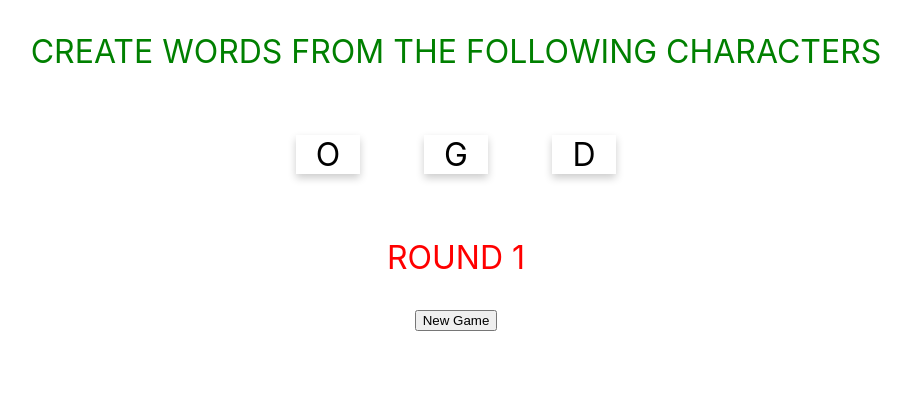
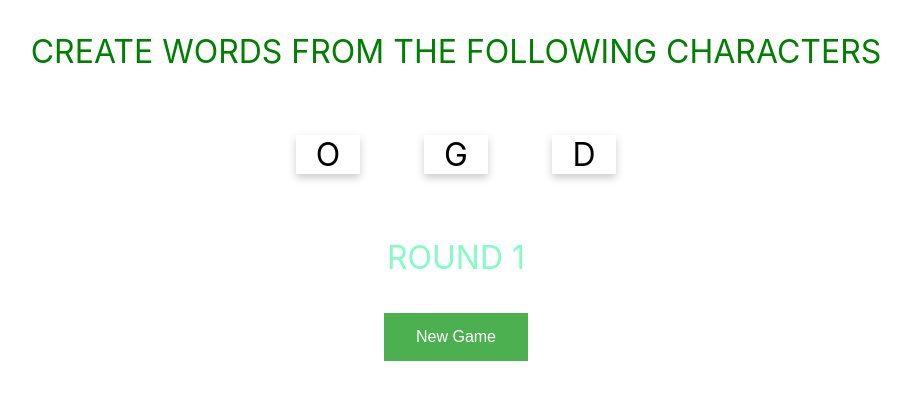
Before and after one commit to poramet260241/card-game, a React (Create React App) app: page / in a window 1280 px wide. Shown: the top 400 px of the page, without its empty margins (184-1095 px from the left). Built offline with nearby package versions, Linux system fonts and the light colour scheme.

Commit message:
add button design

```diff
--- a/src/App.css
+++ b/src/App.css
@@ -47,5 +47,18 @@
 
  .Status{
    font-size: 2em;
-   color: red;
+   color: rgb(132, 252, 196);
  }
+
+ .button {
+  background-color: #4CAF50;
+  border: none;
+  color: white;
+  padding: 15px 32px;
+  text-align: center;
+  text-decoration: none;
+  display: inline-block;
+  font-size: 16px;
+  margin: 4px 2px;
+  cursor: pointer;
+}
--- a/src/App.js
+++ b/src/App.js
@@ -2,7 +2,7 @@ import React, { Component } from 'react';
 import './App.css';
 import WordCard from "./WordCard";
 
-const word = ["Dog", "Apple", "Computer", "Power"];
+const word = ["Dog", "Apple", "Computer", "Power", ];
 class App extends Component {
 
   reload = () => {
@@ -12,12 +12,13 @@ class App extends Component {
   render() {
 
     return (
+
         <div className = 'App'>
             <p className = 'Description'>CREATE WORDS FROM THE FOLLOWING CHARACTERS</p>
             <WordCard value={word[Math.floor((Math.random() * 4))]}/>
             <p className = 'Status' id = 'roundBar'>ROUND 1</p>
             <p className = 'Status' id = 'statusBar'></p>
-        <button id = 'newgameBtn' onClick = {this.reload}>New Game</button>
+            <button className = 'button' id = 'newgameBtn' onClick = {this.reload}>New Game</button>
             <br></br>
             <br></br>
             <p className = 'Status' id = 'answerBar'></p>
```
Lines whose indentation alone changed are shown as unchanged.
